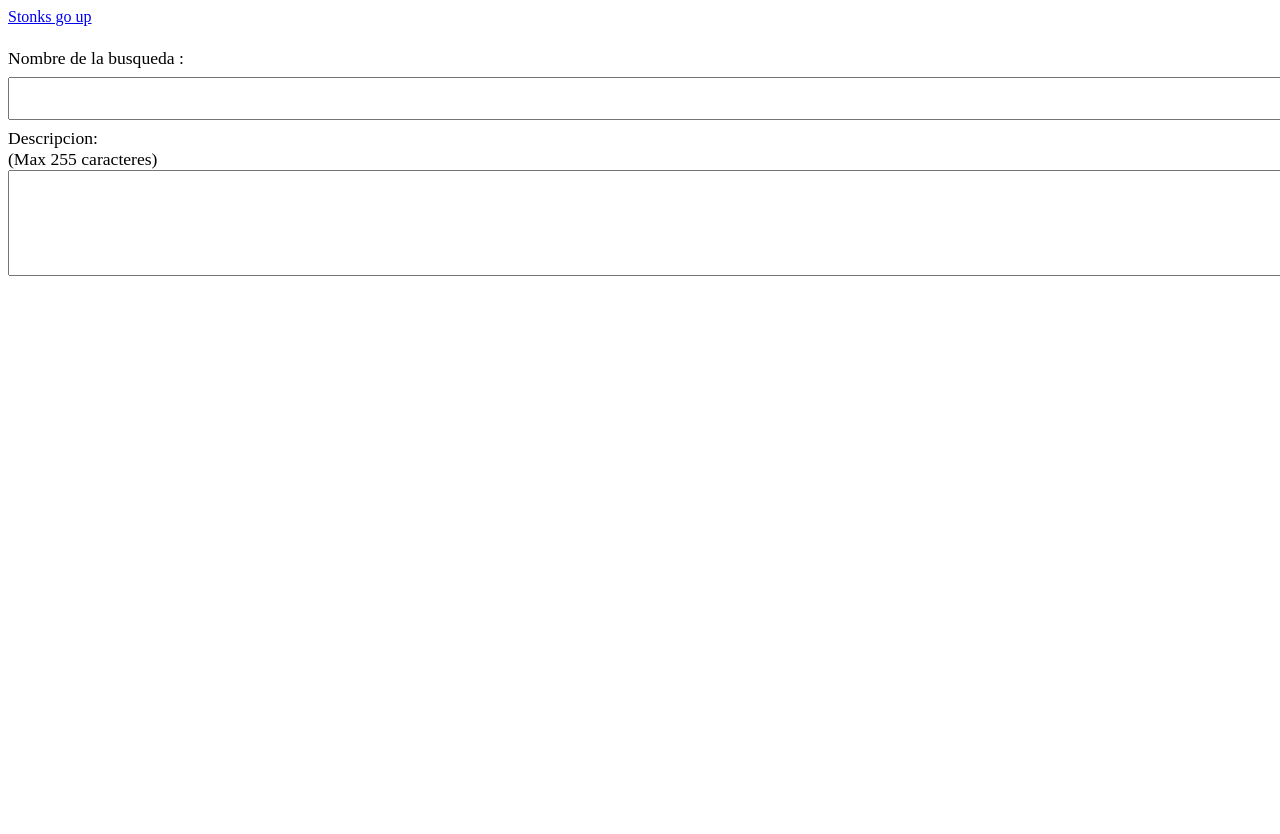
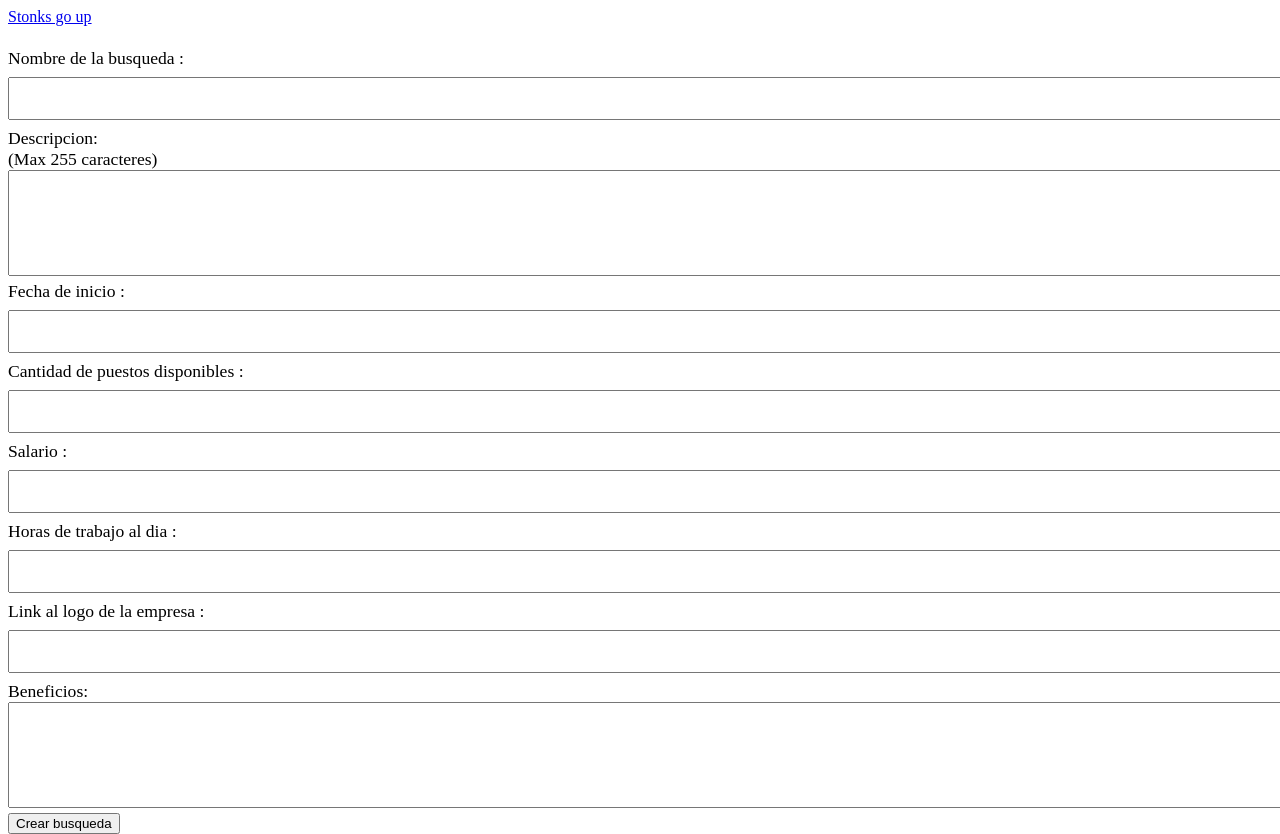
Before and after one commit to NJAbuin/thecolony, a React app: page /buditest in a window 1280 px wide. Built offline with nearby package versions, Linux system fonts and the light colour scheme; no server answers; the HTML template or start-up script is replaced by a standard one.

Commit message:
create jobposting alpha

```diff
--- a/db/models/JobPosting.js
+++ b/db/models/JobPosting.js
@@ -14,7 +14,8 @@ JobPosting.init(
     },
     startingDate: {
       type: S.DATE,
-      allowNull: false
+      allowNull: false,
+      defaultValue: S.NOW
     },
     openings: {
       type: S.INTEGER,
@@ -24,7 +25,8 @@ JobPosting.init(
       type: S.STRING
     },
     state: {
-      type: S.ENUM(["Activa", "Terminada"])
+      type: S.ENUM(["Activa", "Terminada"]),
+      defaultValue: "Activa"
     },
     workload: {
       type: S.INTEGER
--- a/src/components/NewJobPostingForm.jsx
+++ b/src/components/NewJobPostingForm.jsx
@@ -1,21 +1,50 @@
 import React, { useState, useEffect } from "react";
 import { labelInputCreator } from "../../utils/formLoginRegister";
 import { Label } from "../templates/FormLabel";
+import axios from "axios";
 
 export default function NewJobPostingForm() {
   const [title, setTitle] = useState(null);
   const [description, setDescription] = useState(null);
-  const [selectedDate, setSelectedDate] = React.useState(new Date());
   const [startDate, setStartDate] = useState(new Date());
+  const [openings, setOpenings] = useState(0);
+  const [salary, setSalary] = useState(0);
+  const [workload, setWorkload] = useState(0);
+  const [imgURL, setImgURL] = useState(null);
+  const [benefits, setBenefits] = useState(null);
+  const [warningMessage, setWarningMessage] = useState(null);
+
+  const handleSubmit = e => {
+    e.preventDefault();
+    axios
+      .post("/api/client/jobposting", {
+        title,
+        description,
+        startDate,
+        openings,
+        salary,
+        workload,
+        imgURL,
+        benefits
+      })
+      .then(data => console.log("Created", data));
+  };
+
+  React.useEffect(() => setWarningMessage(null), [
+    title,
+    description,
+    startDate,
+    openings
+  ]);
 
   return (
     <div>
-      <form>
+      <form onSubmit={e => handleSubmit(e)}>
         {labelInputCreator("Nombre de la busqueda ", setTitle)}
         <Label>
           Descripcion: <br />
           (Max 255 caracteres)
-          <input
+          <textarea
             style={{
               width: "100%",
               height: "100px"
@@ -26,6 +55,26 @@ export default function NewJobPostingForm() {
             }}
           />{" "}
         </Label>
+        {labelInputCreator("Fecha de inicio ", setStartDate)}
+        {labelInputCreator("Cantidad de puestos disponibles ", setOpenings)}
+        {labelInputCreator("Salario ", setSalary)}
+        {labelInputCreator("Horas de trabajo al dia ", setWorkload)}
+        {labelInputCreator("Link al logo de la empresa ", setImgURL)}
+        <Label>
+          Beneficios: <br />
+          <textarea
+            style={{
+              width: "100%",
+              height: "100px"
+            }}
+            type="text"
+            onChange={e => {
+              setBenefits(e.target.value);
+            }}
+          />{" "}
+        </Label>
+        {warningMessage}
+        <button>Crear busqueda</button>
       </form>
     </div>
   );
```
